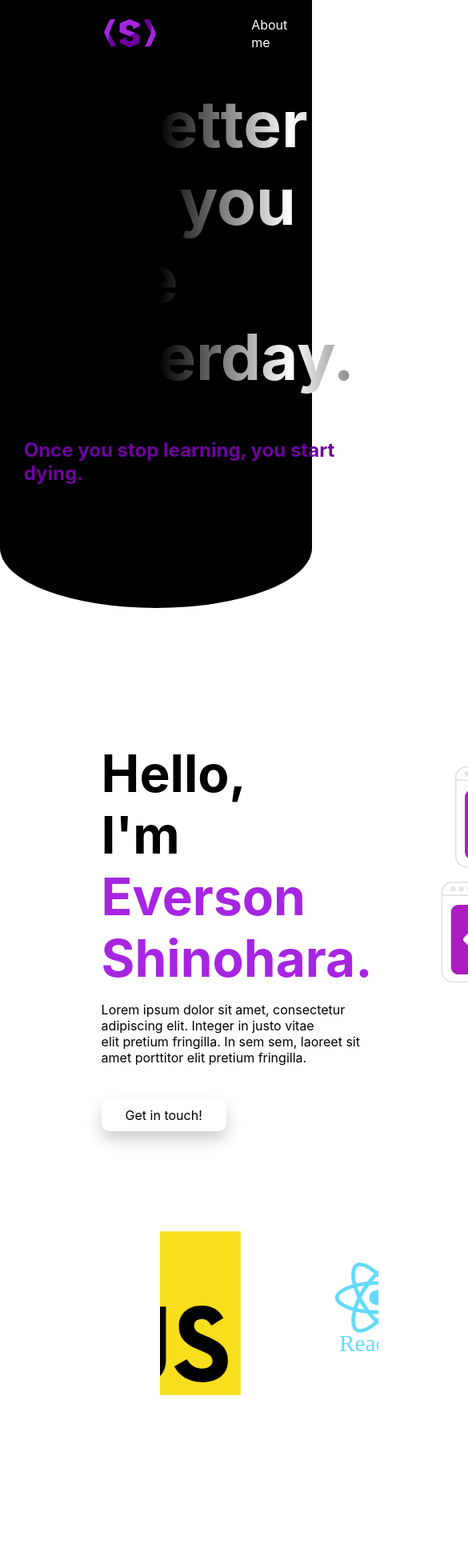
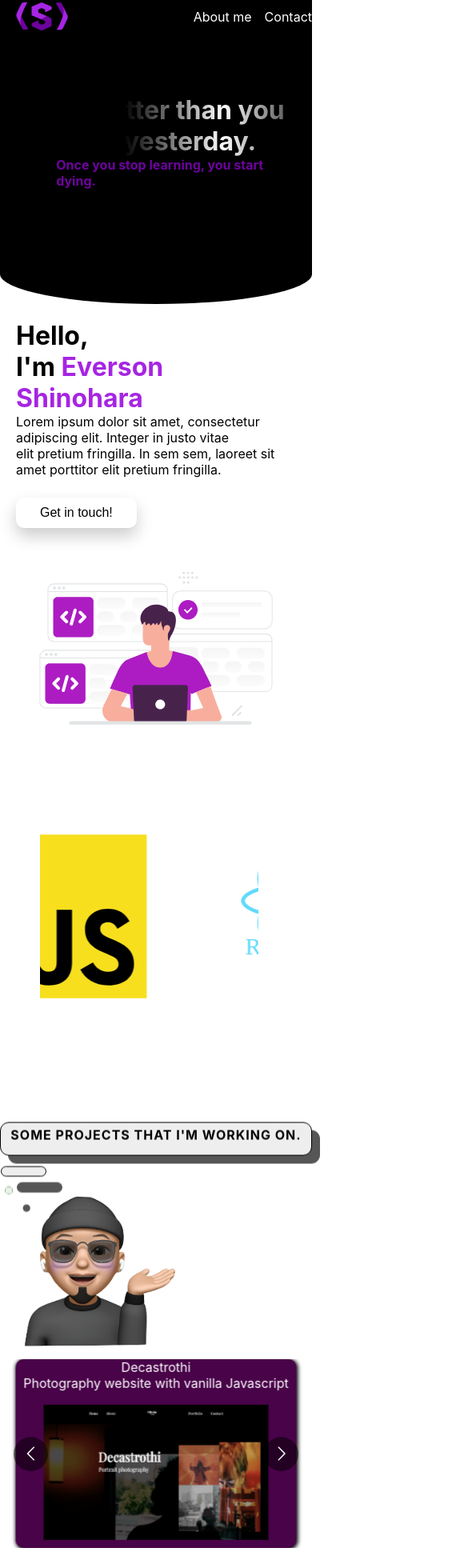
Before and after one commit to eveshino/Portfolio, a React (Create React App) app: page / in a window 390 px wide. Shown: the top 1960 px of the page at 80% size, 585 px wide, since content can reach past the window. After the commit the page ends 1935 px from the top, so only its background shows below. Built offline with nearby package versions, Linux system fonts and the light colour scheme.

Commit message:
home page responsive

```diff
--- a/src/components/Experience.module.css
+++ b/src/components/Experience.module.css
@@ -2,3 +2,10 @@
   width: 70%;
   margin: 100px 200px;
 }
+
+@media screen and (max-width: 1024px) {
+  .carousel {
+    margin: 20px;
+    margin-left: 50px;
+  }
+}
--- a/src/components/Home.module.css
+++ b/src/components/Home.module.css
@@ -14,11 +14,10 @@
   height: 3vh;
   justify-content: center;
   align-items: center;
-  font-family: "SF Pro Display";
 }
 .maintext {
   font-size: 5rem;
-  font-family: "SF Pro Display";
+
   background: linear-gradient(90deg, #000, #fff, #000);
   -webkit-background-clip: text;
   background-clip: text;
@@ -44,13 +43,41 @@
   transform: translate(-40%, -50%);
 }
 .subtext {
-  font-family: "SF Pro Display";
   color: rgb(109, 3, 158);
   font-size: 1.5rem;
 }
 
 .minitext {
-  font-family: "SF Pro Display";
   color: white;
   font-size: 0.7rem;
 }
+
+@media screen and (max-width: 1024px) {
+  .home {
+    height: 40vh;
+    max-width: 100%;
+    display: block;
+    margin: 0;
+  }
+  .autor {
+    margin: 0;
+    padding: 0;
+    width: 80%;
+    position: relative;
+
+    text-align: start;
+  }
+  .text {
+    font-size: 0.3rem;
+  }
+  .maintext {
+    margin: 0;
+    padding: 0;
+    background-size: 80%;
+    font-size: 2rem;
+    animation: shine 3.5s linear infinite;
+  }
+  .subtext {
+    font-size: 1rem;
+  }
+}
--- a/src/components/Introduction.js
+++ b/src/components/Introduction.js
@@ -9,8 +9,8 @@ function Introduction() {
       <div className={classes.nameIntro}>
         <h1>
           Hello,
-          <br /> I'm{" "}
-          <span className={classes.nameColor}>Everson Shinohara.</span>
+          <br /> I'm
+          <span className={classes.nameColor}> Everson Shinohara</span>
         </h1>
         <p>
           Lorem ipsum dolor sit amet, consectetur adipiscing elit. Integer in
@@ -18,7 +18,7 @@ function Introduction() {
           elit pretium fringilla. In sem sem, laoreet sit amet porttitor elit
           pretium fringilla.
         </p>
-        <Link to="/">
+        <Link to="/contact">
           <button className={classes.button}>Get in touch!</button>
         </Link>
       </div>
--- a/src/components/Introduction.module.css
+++ b/src/components/Introduction.module.css
@@ -6,7 +6,6 @@
 }
 
 .nameIntro {
-  font-family: "SF Pro Display";
   margin-left: 15vh;
   margin-top: 20vh;
 }
@@ -21,7 +20,6 @@
 }
 
 .button {
-  font-family: "SF Pro Display";
   font-size: 1rem;
   background-color: white;
   border-radius: 1px solid black;
@@ -43,5 +41,27 @@
 
 .svg {
   height: 80vh;
-  width: 80vh;
+  width: 100%;
 }
+
+/*             MOBILE            */
+
+@media screen and (max-width: 1024px) {
+  .introduction {
+    max-width: 100%;
+    height: auto;
+    display: block;
+  }
+  .svg {
+    height: auto;
+    width: 100%;
+  }
+  .nameIntro h1 {
+    font-size: 2rem;
+    margin: 0;
+  }
+
+  .nameIntro {
+    margin: 20px;
+  }
+}
--- a/src/components/Project.module.css
+++ b/src/components/Project.module.css
@@ -88,3 +88,26 @@
   align-items: center;
   height: 25vh;
 }
+
+@media screen and (max-width: 1024px) {
+  .main {
+    height: auto;
+  }
+  .title {
+    margin: 0;
+    letter-spacing: 1px;
+    padding: 5px;
+    width: 100%;
+    height: 5vh;
+    box-shadow: 10px 10px rgb(87, 86, 86);
+  }
+  .circle {
+    margin-top: 5vh;
+    padding: 0;
+  }
+}
+@media screen and (max-width: 370px) {
+  .title h1 {
+    font-size: 0.8rem;
+  }
+}
--- a/src/components/cards/ExpCard.module.css
+++ b/src/components/cards/ExpCard.module.css
@@ -21,3 +21,8 @@
   height: 35vh;
   width: 100%;
 }
+@media screen and (max-width: 1024px) {
+  .carousel {
+    margin: 0;
+  }
+}
--- a/src/components/cards/ProjCard.module.css
+++ b/src/components/cards/ProjCard.module.css
@@ -10,7 +10,6 @@
 .card {
   border-radius: 10px;
   margin-top: 20px;
-  font-family: "SF Pro Display";
   width: 100%;
   height: 95%;
   background-color: rgb(73, 3, 73);
@@ -40,3 +39,37 @@
 .card p {
   color: white;
 }
+
+@media screen and (max-width: 1024px) {
+  .carousel {
+    width: 90%;
+    margin: 0 0px;
+    padding: 0;
+    height: auto;
+  }
+  .card {
+    margin: 0;
+    height: 28vh;
+    box-shadow: 1px 1px 5px 1px;
+  }
+  .card img {
+    margin-top: 2vh;
+    max-height: 20vh;
+    width: 80%;
+  }
+  .card h1 {
+    font-size: 1rem;
+  }
+  .card a {
+    font-size: 1rem;
+  }
+}
+@media screen and (max-width: 370px) {
+  .carousel {
+    width: auto;
+    height: auto;
+  }
+  .card {
+    font-size: 0.7rem;
+  }
+}
--- a/src/components/cards/ProjectCards.js
+++ b/src/components/cards/ProjectCards.js
@@ -75,9 +75,7 @@ function ProjectCards() {
           ProjName={"Clipfy"}
           link={""}
           title={"Clipfy"}
-          p={
-            "Starting this new project with a friend,Creating a Link tree with NFC tag"
-          }
+          p={"New project,Creating a Link tree with NFC tag"}
         />
       </Carousel>
     </div>
--- a/src/components/cards/ProjectCards.module.css
+++ b/src/components/cards/ProjectCards.module.css
@@ -6,3 +6,11 @@
   width: 70%;
   height: 60vh;
 }
+@media screen and (max-width: 1024px) {
+  .project {
+    width: 100%;
+    position: relative;
+    height: auto;
+    margin-top: 200px;
+  }
+}
--- a/src/components/layout/Layout.module.css
+++ b/src/components/layout/Layout.module.css
@@ -1,3 +1,3 @@
 .main {
-  width: 100%;
+  max-width: 100%;
 }
--- a/src/components/layout/Navigation.module.css
+++ b/src/components/layout/Navigation.module.css
@@ -1,5 +1,5 @@
 .header {
-  width: 100%;
+  max-width: 100%;
   height: 10vh;
   display: flex;
   align-items: center;
@@ -38,3 +38,14 @@
 .header a.active {
   color: rgb(158, 0, 197);
 }
+
+@media screen and (max-width: 1024px) {
+  .header {
+    height: 5vh;
+    padding: 0;
+  }
+
+  .header li {
+    margin-left: 1rem;
+  }
+}
--- a/src/index.css
+++ b/src/index.css
@@ -1,11 +1,18 @@
 @import url("https://fonts.googleapis.com/css2?family=Open+Sans:wght@400;700&display=swap");
 
 * {
+  margin: 0;
   box-sizing: border-box;
 }
 
 body {
-  font-family: "Open Sans", sans-serif;
+  font-family: "SF Pro Display";
   margin: 0;
   background-color: #ffffff;
 }
+@media screen and (max-width: 1024px) {
+  body {
+    max-width: 100%;
+    height: auto;
+  }
+}
```
